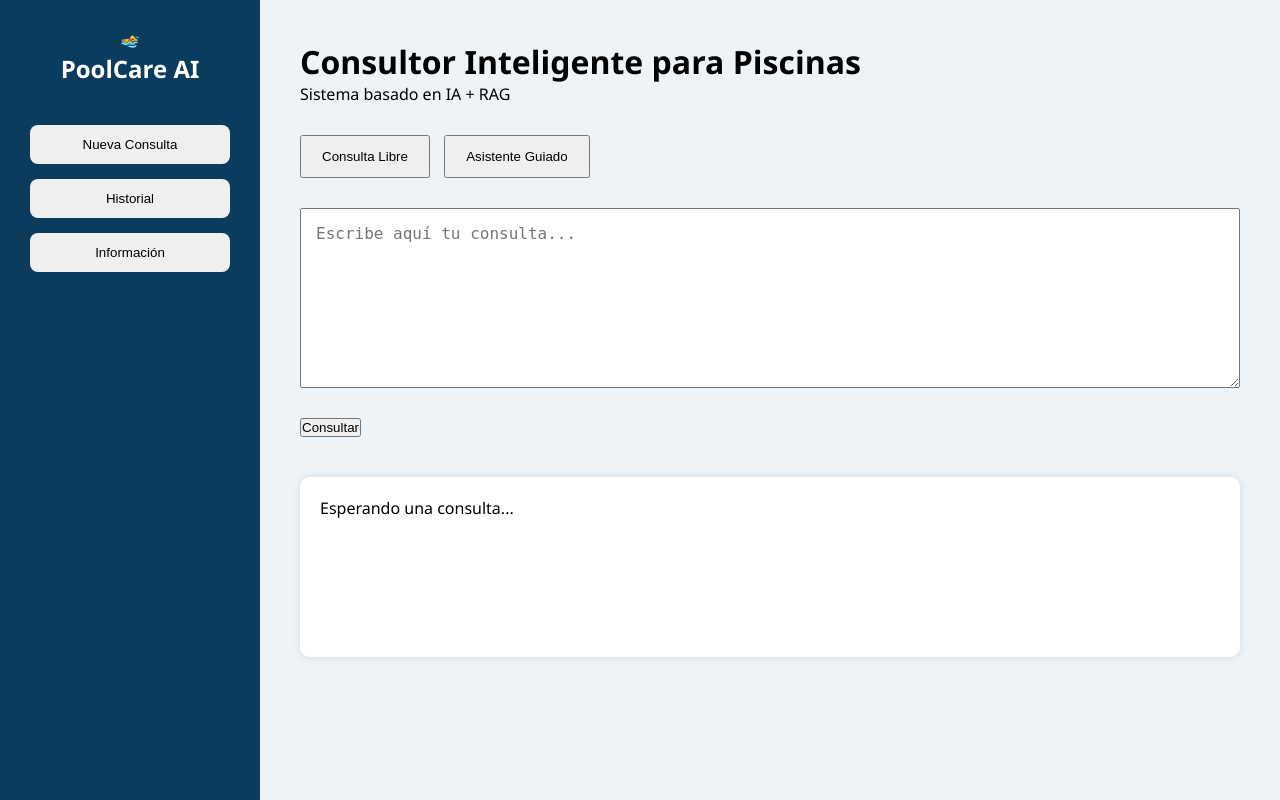
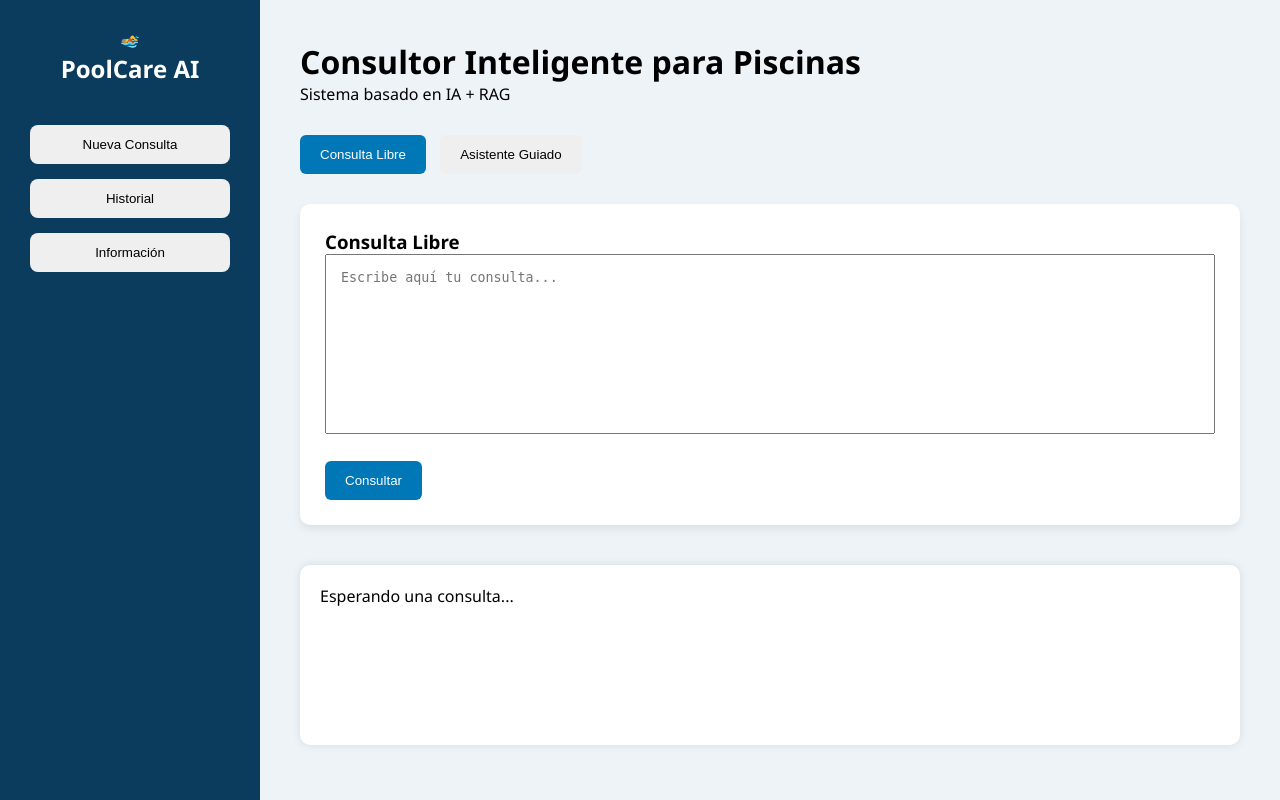
Before and after one commit to ElRichi-SA/PoolCare-AI-Agent, a FastAPI app: page / in a window 1280 px wide. Run offline with FastAPI, Linux system fonts and the light colour scheme.

Commit message:
Implemento de cambio dinámico entre modos de consulta

```diff
--- a/static/css/components.css
+++ b/static/css/components.css
@@ -45,3 +45,51 @@
 
   box-shadow: 0px 0px 8px rgba(0, 0, 0, 0.1);
 }
+
+.card {
+  background: white;
+
+  padding: 25px;
+
+  border-radius: 10px;
+
+  box-shadow: 0 4px 8px rgba(0, 0, 0, 0.08);
+}
+
+.textarea {
+  width: 100%;
+
+  height: 180px;
+
+  padding: 15px;
+
+  resize: none;
+}
+
+input {
+  width: 100%;
+
+  padding: 12px;
+
+  margin-bottom: 20px;
+}
+
+.selector button.active {
+  background: #0077b6;
+  color: white;
+}
+
+.selector button {
+  border: none;
+  border-radius: 6px;
+}
+
+#calcular,
+#consultar {
+  background: #0077b6;
+  color: white;
+  border: none;
+  padding: 12px 20px;
+  border-radius: 6px;
+  cursor: pointer;
+}
--- a/static/js/app.js
+++ b/static/js/app.js
@@ -1,18 +1,18 @@
-const boton = document.getElementById("btnConsultar");
-
-boton.addEventListener("click", () => {
-  const consulta = document.getElementById("consulta").value;
-
-  const respuesta = document.getElementById("respuesta");
-
-  respuesta.innerHTML = "<b>Consulta enviada:</b><br><br>" + consulta;
-});
-
 document.addEventListener("click", function (e) {
   if (e.target.id === "consultar") {
-    const texto = document.getElementById("consulta").value;
+    const consulta = document.getElementById("consulta").value;
 
-    document.getElementById("respuesta").innerHTML =
-      "<h3>Consulta enviada</h3><br>" + texto;
+    document.getElementById("respuesta").innerHTML = `
+            <h3>Consulta enviada</h3>
+            <p>${consulta}</p>
+        `;
+  }
+
+  if (e.target.id === "calcular") {
+    document.getElementById("respuesta").innerHTML = `
+            <h3>Resultado</h3>
+
+            <p>En la siguiente fase aquí aparecerá el cálculo de dosificación.</p>
+        `;
   }
 });
--- a/static/js/dashboard.js
+++ b/static/js/dashboard.js
@@ -1,19 +1,65 @@
 const contenido = document.getElementById("contenido");
 
+function vistaConsultaLibre() {
   contenido.innerHTML = `
+        <div class="card">
+            <h3>Consulta Libre</h3>
 
             <textarea
                 id="consulta"
+                class="textarea"
                 placeholder="Escribe aquí tu consulta..."
-style="width:100%;height:180px;padding:15px;font-size:16px;">
-</textarea>
+            ></textarea>
 
             <br><br>
 
             <button id="consultar">
+                Consultar
+            </button>
+        </div>
+    `;
+}
 
-Consultar
+function vistaGuiada() {
+  contenido.innerHTML = `
+        <div class="card">
 
+            <h3>Asistente Guiado</h3>
+
+            <label>Volumen de la piscina (m³)</label>
+            <input id="volumen" type="number">
+
+            <label>pH</label>
+            <input id="ph" type="number" step="0.1">
+
+            <label>Cloro libre (ppm)</label>
+            <input id="cloro" type="number" step="0.1">
+
+            <label>Alcalinidad</label>
+            <input id="alcalinidad" type="number">
+
+            <button id="calcular">
+                Obtener recomendación
             </button>
 
+        </div>
     `;
+}
+
+// Vista inicial
+vistaConsultaLibre();
+
+// Eventos de los botones superiores
+document.getElementById("modoLibre").addEventListener("click", () => {
+  vistaConsultaLibre();
+
+  document.getElementById("modoLibre").classList.add("active");
+  document.getElementById("modoGuiado").classList.remove("active");
+});
+
+document.getElementById("modoGuiado").addEventListener("click", () => {
+  vistaGuiada();
+
+  document.getElementById("modoGuiado").classList.add("active");
+  document.getElementById("modoLibre").classList.remove("active");
+});
--- /dev/null
+++ b/static/js/views.js
@@ -0,0 +1,65 @@
+export function vistaConsultaLibre() {
+  return `
+
+<textarea
+id="consulta"
+placeholder="Escribe aquí tu consulta..."
+class="textarea">
+</textarea>
+
+<button id="consultar">
+
+Consultar
+
+</button>
+
+`;
+}
+
+export function vistaGuiada() {
+  return `
+
+<div class="card">
+
+<label>
+
+Volumen de la piscina (m³)
+
+</label>
+
+<input id="volumen" type="number">
+
+<label>
+
+pH
+
+</label>
+
+<input id="ph" type="number" step="0.1">
+
+<label>
+
+Cloro Libre (ppm)
+
+</label>
+
+<input id="cloro" type="number" step="0.1">
+
+<label>
+
+Alcalinidad
+
+</label>
+
+<input id="alcalinidad" type="number">
+
+<button id="calcular">
+
+Obtener recomendación
+
+</button>
+
+</div>
+
+`;
+}
--- a/templates/index.html
+++ b/templates/index.html
@@ -50,7 +50,7 @@
     </div>
 
     <script src="/static/js/dashboard.js"></script>
-
+    <script type="module" src="/static/js/views.js"></script>
     <script src="/static/js/app.js"></script>
   </body>
 </html>
```
Also changed, not shown: static/js/api.js (added), static/js/utils.js (added). Lines whose indentation alone changed are shown as unchanged.
